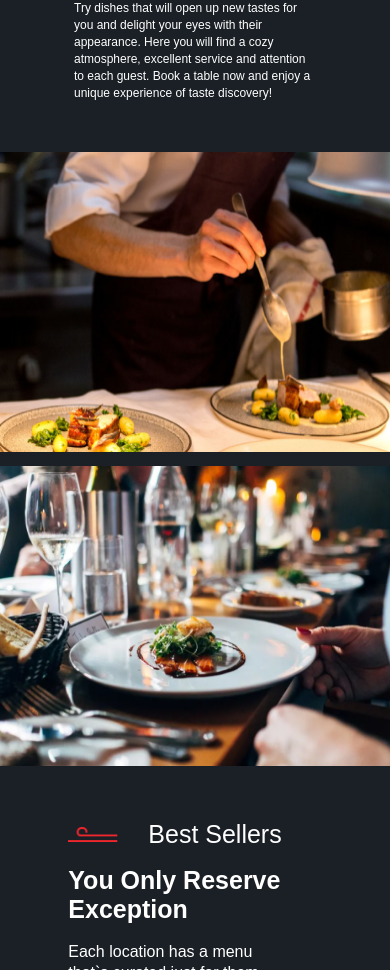
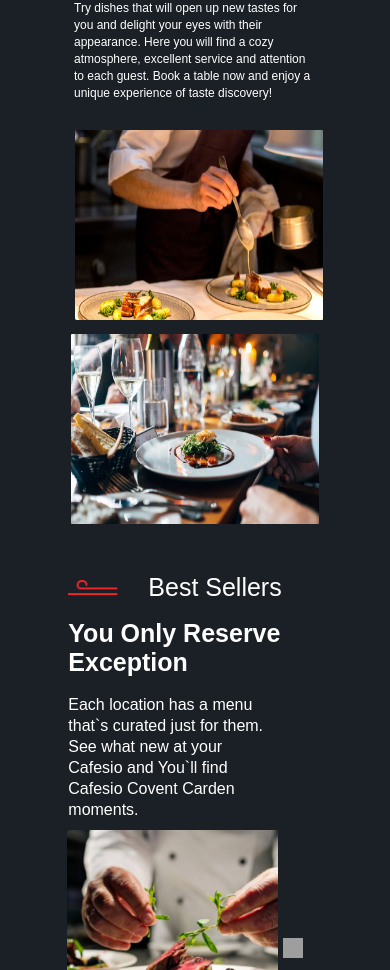
Before and after one commit to Seitkanov2004/new-project, a React (Create React App) app: page / in a window 390 px wide. Shown: the part 820-1790 px from the top of the page. Built offline with nearby package versions, Linux system fonts and the light colour scheme; grey boxes are pictures that could not be loaded; a web font is replaced by a local one.

Commit message:
i did adap_about

```diff
--- a/src/pages/home/AboutUs/AboutUs.scss
+++ b/src/pages/home/AboutUs/AboutUs.scss
@@ -21,10 +21,9 @@
           margin: 15px 0;
           display: flex;
           align-items: center;
-
-          h4 {
+          h4{
             margin-left: 40px;
-            font-family: 'Shalimar', sans-serif;
+            font-family: 'Shalimar',sans-serif;
             font-style: normal;
             font-weight: 400;
             font-size: 40px;
@@ -32,11 +31,10 @@
           }
         }
       }
-
-      &__try {
-        p {
+      &__try{
+        p{
           padding-top: 40px;
-          font-family: 'Spartan', sans-serif;
+          font-family: 'Spartan',sans-serif;
           font-weight: 300;
           font-size: 16px;
           line-height: 24px;
@@ -45,17 +43,15 @@
         }
       }
     }
-
-    &--img {
+    &--img{
       display: flex;
       align-items: center;
       justify-content: space-evenly;
       //margin-top: 50px;
       margin: 50px 25px;
-
-      &__photo {
-        img {
-          margin-right: 30px;
+      &__photo{
+        img{
+            margin-right: 30px;
         }
       }
     }
@@ -134,7 +130,7 @@
       }
 
       &--img {
-        margin-right: 92px;
+        margin-right: 84px;
         &__image {
           img {
             margin-left: 7px;
@@ -145,7 +141,6 @@
 
         &__photo {
           img {
-            margin: 0 50px;
             width: 435px;
             height: 300px;
 
@@ -196,7 +191,8 @@
 
         &__photo {
           img {
-            margin: 0 23px;
+            margin-right: 1px;
+            padding: 0 32px;
             width: 358px;
             height: 273px;
 
@@ -437,11 +433,10 @@
     }
   }
 }
-
 @media (max-width: 320px) {
   #about {
     .about {
-      width: 88%;
+      width: 98%;
       &--block {
 
         &__nav {
@@ -482,52 +477,3 @@
     }
   }
 }
-
-
-@media (max-width: 1440px) {
-
-}
-@media (max-width: 1200px) {
-#about{
-  .about{
-    &--img{
-      margin: 50px 33px;
-      &__image{
-        img{
-          width: 419px;
-          height: 300px;
-        }
-      }
-      &__photo{
-        img{
-          margin-right: 63px;
-          padding: 0 51px;
-          width: 444px;
-          height: 300px;
-        }
-      }
-    }
-  }
-}
-}
-@media (max-width: 1024px) {
-
-}
-@media (max-width: 992px) {
-
-}
-@media (max-width: 768px) {
-
-}
-@media (max-width: 576px) {
-
-}
-@media (max-width: 450px) {
-
-}
-@media (max-width: 376px) {
-
-}
-@media (max-width: 320px) {
-
-}
--- a/src/pages/home/BestSellers/BestSellers.scss
+++ b/src/pages/home/BestSellers/BestSellers.scss
@@ -420,7 +420,7 @@
 @media (max-width: 320px) {
   #best {
     .best {
-      width: 67%;
+      width: 96%;
       &--block {
         &__text {
 
```
